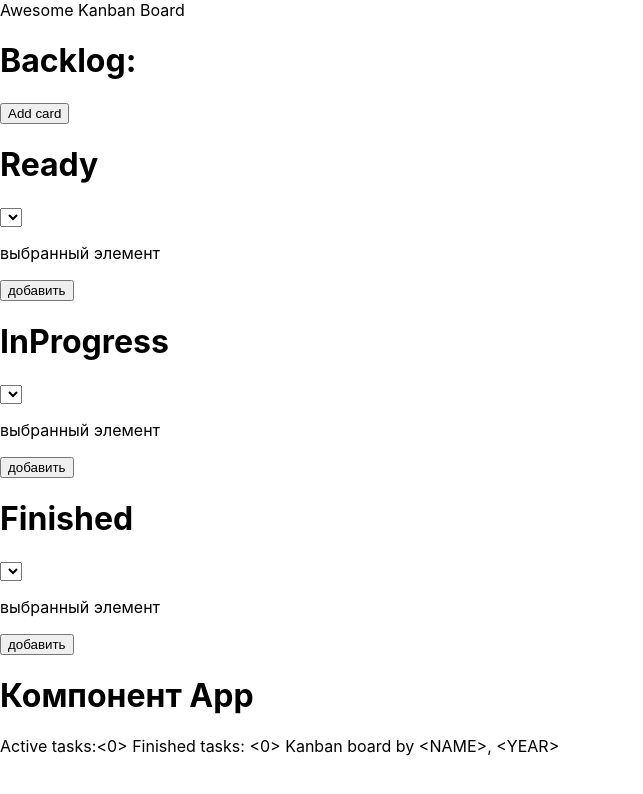
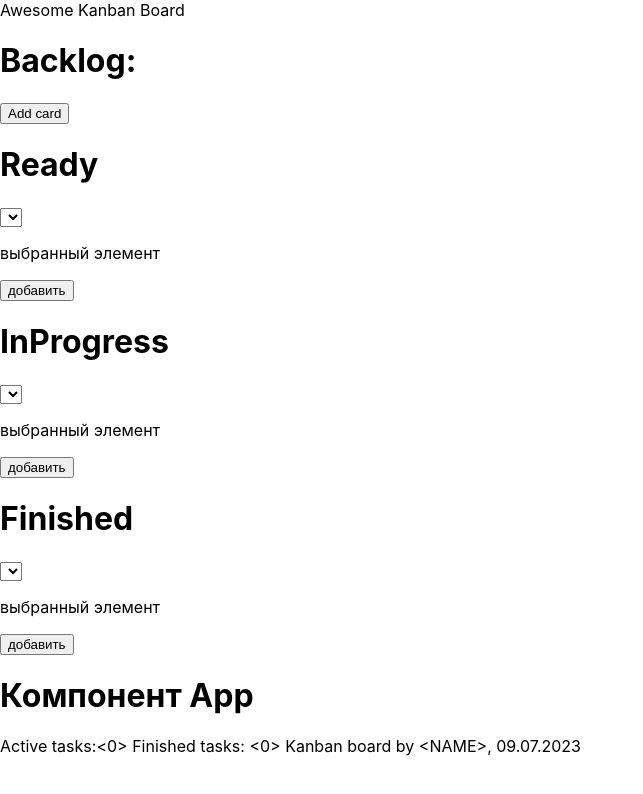
Before and after one commit to PickleRick56/Kanban, a React (Create React App) app: page / in a window 1280 px wide. Shown: the top 794 px of the page, without its empty margins (0-643 px from the left). Built offline with nearby package versions, Linux system fonts and the light colour scheme.

Commit message:
added the ability to write and save notes

```diff
--- a/src/App.js
+++ b/src/App.js
@@ -72,6 +72,17 @@ function cat (items){
   setAllProp(items);
 }
 
+
+function findDescription(key){
+  for(let i=0; discriprionId.length>i;i++){
+    if(discriprionId[i].id===key.id){
+      return discriprionId[i].discriprion;
+
+    }
+  }
+}
+
+
 return(
 <>
 <Header />
@@ -80,15 +91,17 @@ return(
 
 <Route   path={`/`} element={<ShowDesk prop={сomponents}  getAllProp={cat}/>}/>
 
-{/* {сomponents.map(key => (
-  <Route   path={`${key.id}`} element={<><div>{key.name}</div><br/><br/> <div><Link to={`/`}>X</Link></div></>}/>
-))} */}
+
 
 
 
 
 {сomponents.map(key => (
-  <Route   path={`${key.id}`} element={<ContentPage prop={key} discriprionId={discriprionId} setDiscriprionId={setDiscriprionId} />}/>
+
+
+
+
+  <Route   path={`${key.id}`} element={<ContentPage prop={key} discriprionId={discriprionId}  setDiscriprionId={setDiscriprionId} discriprionForKey={findDescription(key)}/>}/>
 ))}
 
 
--- a/src/ContentPage.js
+++ b/src/ContentPage.js
@@ -3,27 +3,24 @@ import { useState, useEffect } from 'react';
 
 
 
-export default function ContentPage ({prop, discriprionId,setDiscriprionId}){
-    const [topic, setTopic] = useState('');
-    const [display, setDisplay] = useState(false);
-    const [taskDescription, setTaskDescription] = useState(JSON.parse(localStorage.getItem('descriptionId')));
+export default function ContentPage ({prop, discriprionId,setDiscriprionId, discriprionForKey}){
+    const [topic, setTopic] = useState(discriprionForKey);
+    const [display, setDisplay] = useState('false');
 
 
-    let z=[...discriprionId];
+
+
+
    let taskProp=[];
-  console.log(discriprionId)
+  console.log(discriprionId.length)
 
 
 function addDiscriprion(){
 
   const items = JSON.parse(localStorage.getItem('descriptionId'));
 
-
     if (items) {
          /* когда в items чтото есть */
-
-
-
 
 
             for (let i=0; i<items.length; i++){
@@ -56,24 +53,20 @@ function addDiscriprion(){
     return(
         <>
 
-        <div>{prop.name}</div><br/><br/> <div><Link to={`/`}>X</Link></div>
+        <div   >{prop.name}</div><br/><br/> <div  onClick={() => {     addDiscriprion();        }}><Link  to={`/`}>X</Link></div>
 
-
-
-
-        {display ?
-
-<><button onClick={() => {     addDiscriprion();        setDisplay(false); }} >Submit</button>
-  <input value={topic} onChange={e => setTopic(e.target.value)}/>   </>
-
-:  <button onClick={() => {setDisplay(true);  setTopic('');}} >Add card</button>}
+        <textarea  style={{border:'none'}}  value={topic} onChange={e => setTopic(e.target.value)}></textarea>
 
 
 
 
 
 
-<h1>значение из инпуа {topic}</h1>
+
+
+
+
+<h1>значение из textarea {topic}</h1>
 
         </>
     )
--- a/src/Footer.js
+++ b/src/Footer.js
@@ -1,5 +1,5 @@
 import { useState, useEffect, Component } from 'react';
-
+let date = new Date().toLocaleDateString("ru-RU");
 
 export default function Footer ( {prop}){
   let taskscondition=()=>{
@@ -7,32 +7,16 @@ export default function Footer ( {prop}){
     if(Array.isArray(items)){
       return items.length
     }
-    return 's';
+    return 'no';
   }
 
-
-  let tasksReady=()=>{
-    const items = JSON.parse(localStorage.getItem('conditionReadyKey'));
-    if(Array.isArray(items)){
-      return items.length
-    }
-    return 's';
-  }
-
-  let tasksInProgress=()=>{
-    const items = JSON.parse(localStorage.getItem('conditionInProgressKey'));
-    if(Array.isArray(items)){
-      return items.length
-    }
-    return 's';
-  }
 
   let tasksFinished=()=>{
     const items = JSON.parse(localStorage.getItem('conditionFinishedKey'));
     if(Array.isArray(items)){
       return items.length
     }
-    return 's';
+    return 'no';
   }
 
     /* useEffect(() => {
@@ -51,7 +35,7 @@ export default function Footer ( {prop}){
 
     {/*  <div> {`Active tasks:<${taskscondition.length + tasksReady.length + tasksInProgress.length}> Finished tasks: <${tasksFinished.length}>   Kanban board by <NAME>, <YEAR>`}            </div> */}
 
-    <div> {`Active tasks:<${(prop[0]===undefined ? taskscondition(): Number.isNaN(prop[0].length)?  '0'  : prop[0].length)+(prop[1]===undefined ? tasksReady(): Number.isNaN(prop[1].length)?  '0' : prop[1].length)+(prop[2]===undefined ? tasksInProgress(): Number.isNaN(prop[2].length)?  '0' : prop[2].length) }> Finished tasks: <${(prop[3]===undefined ? tasksFinished(): Number.isNaN(prop[3].length)?  0 : prop[3].length )}>  Kanban board by <NAME>, <YEAR>`}         </div>
+    <div> {`Active tasks:<${(prop[0]===undefined ? taskscondition(): Number.isNaN(prop[0].length)?  '0'  : prop[0].length) }> Finished tasks: <${(prop[3]===undefined ? tasksFinished(): Number.isNaN(prop[3].length)?  0 : prop[3].length )}>  Kanban board by <NAME>, ${date}`}         </div>
 
     </>
 
```
Also changed, not shown: src/ShowDesk.js (line endings or trailing spaces).
